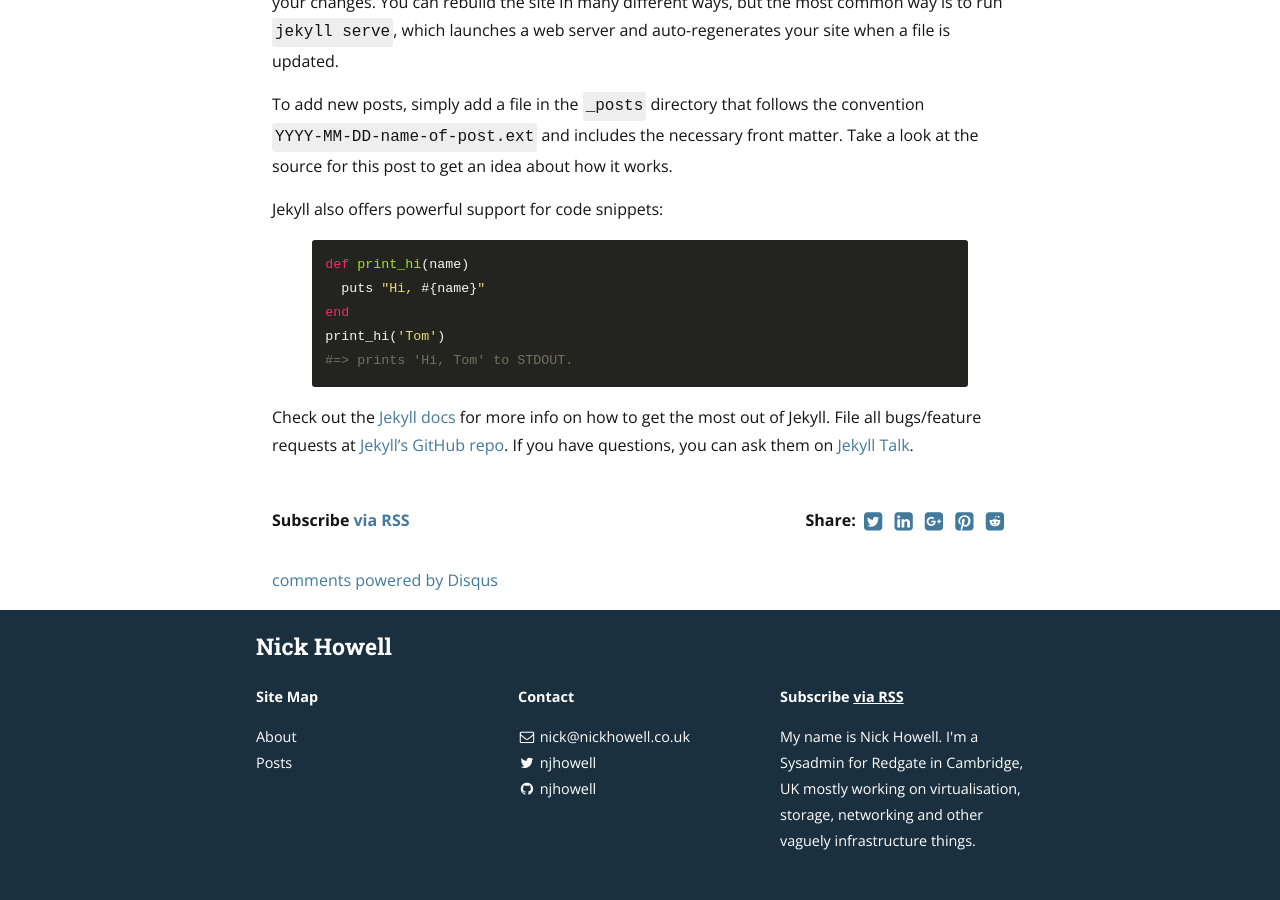
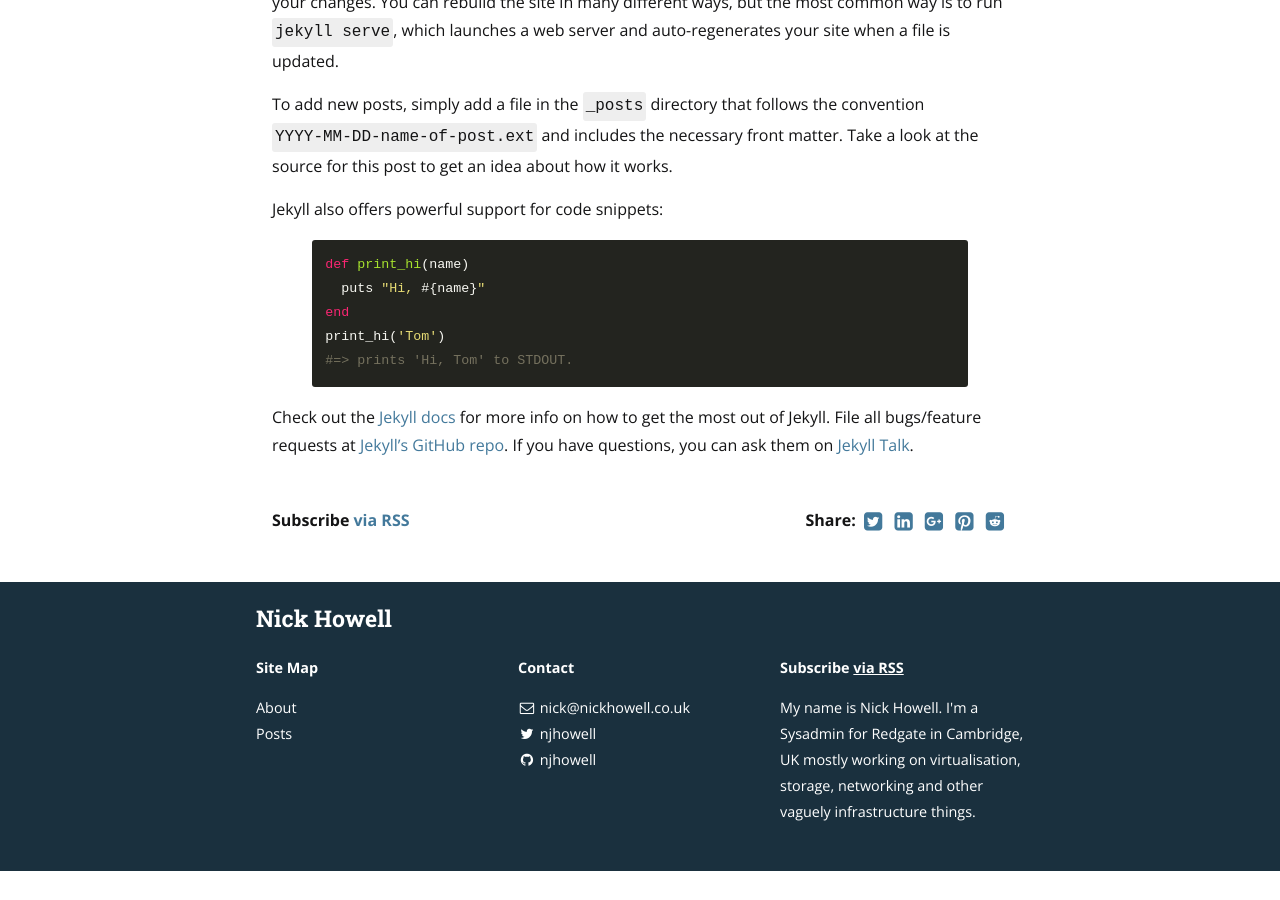
Before and after one commit to njhowell/nickhowell.co.uk, a Jekyll site: the page built from _posts/2017-07-11-welcome-to-jekyll.markdown, in a window 1280 px wide and 900 px high, scrolled down 662 px. Built offline with Jekyll 4.4.1, drawn with Linux system fonts in a browser that asks for light colours; nearby versions of some CDN libraries; comment, search, counter and statistics services are not loaded; after the commit the page ends 1533 px from its top, so only the background shows below that; part of the change alters nothing that is shown.

Commit message:
update and configure disqus embed code

```diff
--- a/_layouts/post.html
+++ b/_layouts/post.html
@@ -121,19 +121,24 @@ layout: default
 {% if site.disqus_shortname %}
 {% unless page.disqus_disabled %}
 <section class="disqus">
-  <div id="disqus_thread"></div>
-  <script type="text/javascript">
-    var disqus_shortname = '{{ site.disqus_shortname }}';
+    <div id="disqus_thread"></div>
+    <script type="text/javascript">
 
-    /* * * DON'T EDIT BELOW THIS LINE * * */
-    (function() {
-        var dsq = document.createElement('script'); dsq.type = 'text/javascript'; dsq.async = true;
-        dsq.src = '//' + disqus_shortname + '.disqus.com/embed.js';
-        (document.getElementsByTagName('head')[0] || document.getElementsByTagName('body')[0]).appendChild(dsq);
+    var disqus_config = function () {
+        this.page.url = "{{ page.url | prepend: site.baseurl | prepend: site.url }}";  // Replace PAGE_URL with your page's canonical URL variable
+        this.page.identifier  = "{{ page.id }}";
+    };
+
+    (function() { // DON'T EDIT BELOW THIS LINE
+    var d = document, s = d.createElement('script');
+    s.src = 'https://{{ site.disqus_shortname }}.disqus.com/embed.js';
+    s.setAttribute('data-timestamp', +new Date());
+    (d.head || d.body).appendChild(s);
     })();
-  </script>
-  <noscript>Please enable JavaScript to view the <a href="http://disqus.com/?ref_noscript">comments powered by Disqus.</a></noscript>
-  <a href="http://disqus.com" class="dsq-brlink">comments powered by <span class="logo-disqus">Disqus</span></a>
+    </script>
+    <noscript>Please enable JavaScript to view the <a href="https://disqus.com/?ref_noscript">comments powered by Disqus.</a></noscript>
+
+
 </section>
 {% endunless %}
 {% endif %}
```
